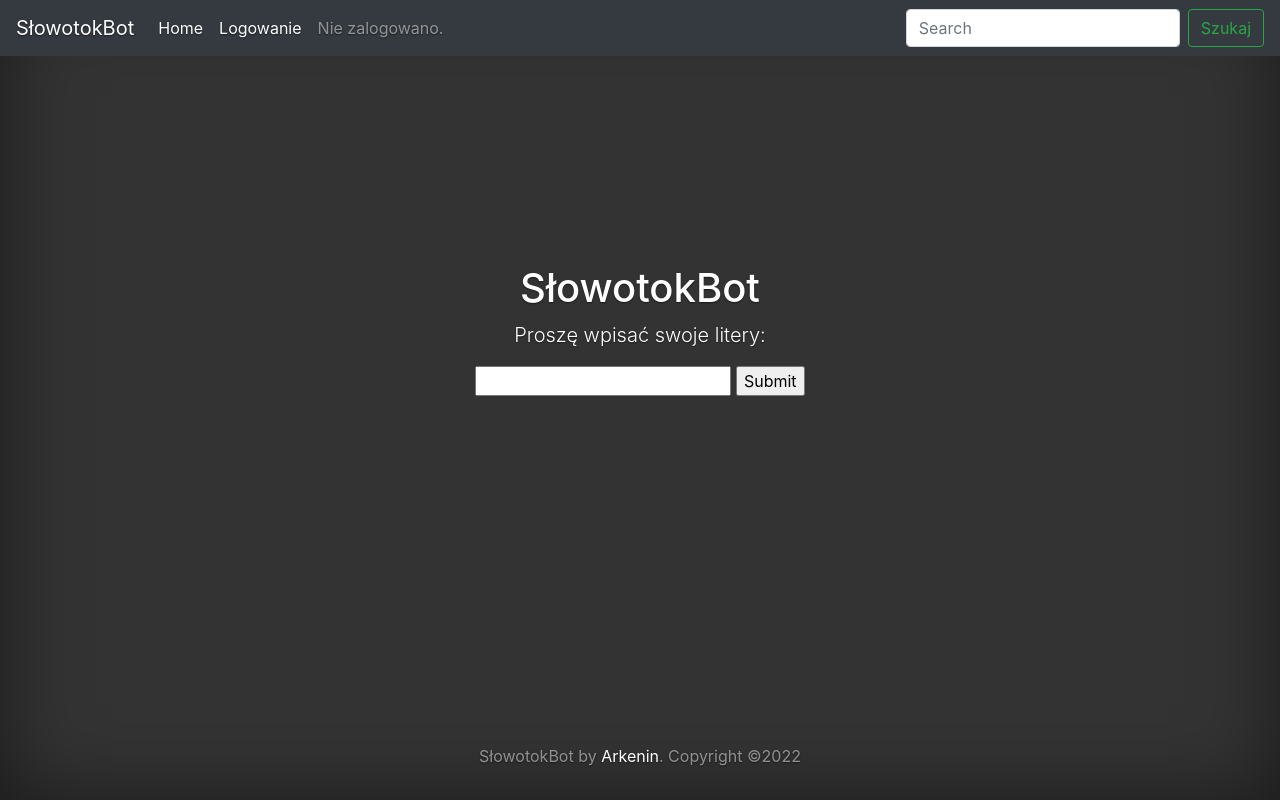
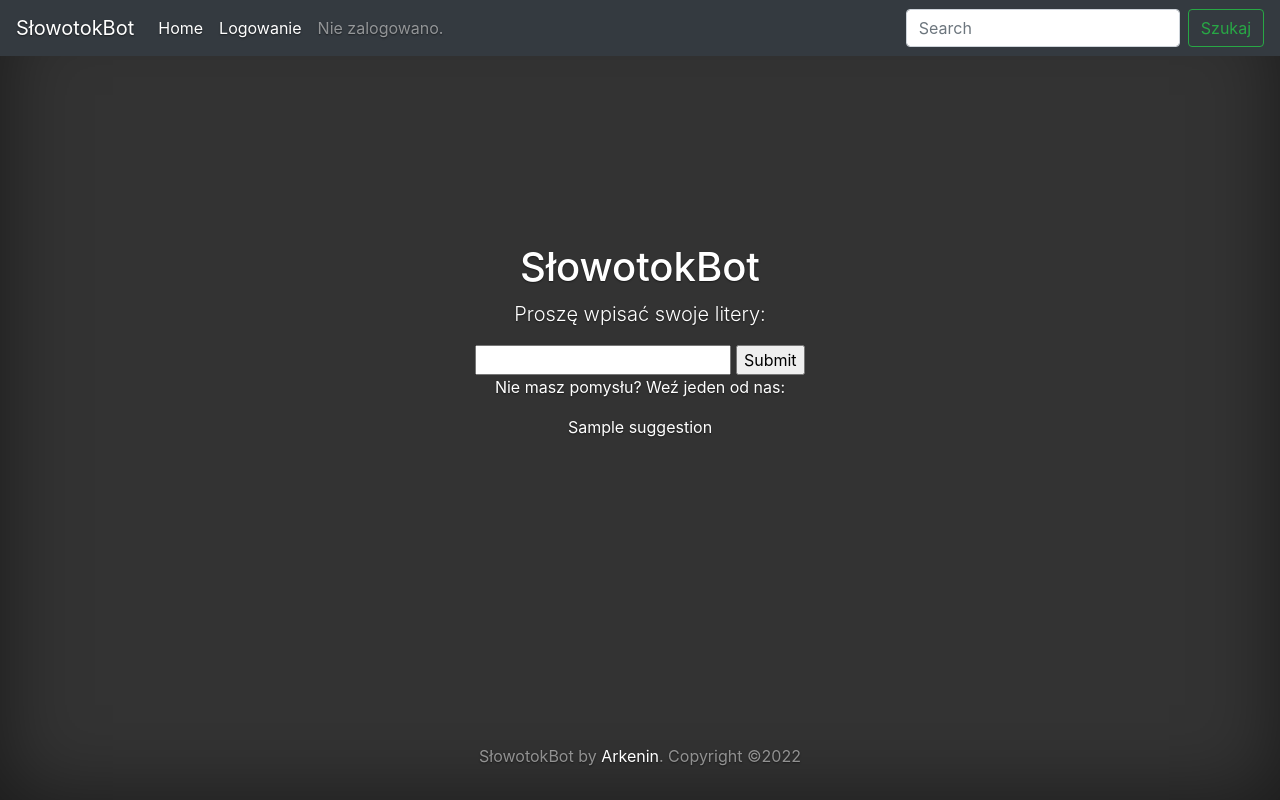
Before and after one commit to Arkenin/SlowotokBot, a Django app: template bot/templates/bot/index.html in a window 1280 px wide. Run offline with Django 4.2, Linux system fonts and the light colour scheme; tables that the repository leaves empty hold one stand-in row (values such as "Sample post"); the template is opened without the code that fills it: values that come from a table or form of the project are taken from there, most other values are stand-ins (such as "Sample title", 1, 10 or a date in 2020); parts of the project's set-up code (start-up, migrations or seed data) failed here and were passed over; some libraries are stand-ins or nearby versions.

Commit message:
update views, favicon, layout. add random letters function

```diff
--- a/bot/templates/bot/index.html
+++ b/bot/templates/bot/index.html
@@ -10,8 +10,11 @@
         {{ form }}
         <input type="submit">
     </form>
+    <p class="">Nie masz pomysłu? Weź jeden od nas:</p>
+    <div>{{ suggestion }}</div>
+
     {% if message %}
-    <div>{{ message }}</div>
+    <a href="{% url 'login' %}">{{ message }}</a>
     {% endif %}
   </div>
 {% endblock %}
--- a/bot/templates/bot/layout.html
+++ b/bot/templates/bot/layout.html
@@ -9,7 +9,7 @@
     <meta name="author" content="">
     <link rel="icon" href="{% static 'bot/favicon.ico' %}">
 
-    <title>Cover Template for Bootstrap</title>
+    <title>Botuj ze SłowotokBotem ;)</title>
 
     <!-- Bootstrap core CSS -->
     <link rel="stylesheet" href="https://cdn.jsdelivr.net/npm/bootstrap@4.0.0/dist/css/bootstrap.min.css" integrity="sha384-Gn5384xqQ1aoWXA+058RXPxPg6fy4IWvTNh0E263XmFcJlSAwiGgFAW/dAiS6JXm" crossorigin="anonymous">
@@ -52,12 +52,12 @@
         </div>
       </nav>
     </header>
-    <div class="container">
+
+    <div class="container cover-shadow">
       <div class="d-flex h-100 p-3 mx-auto flex-column">
 
-        <main role="main" class="container"></main>
+      <main role="main" class="container"></main>
         {% block body %}
-
         {% endblock %}
       </main>
       <footer class="mastfoot mx-auto mt-auto">
@@ -69,13 +69,6 @@
       </div>
     </div>
 
-<!--
-      <footer class="mx-auto">
-        <div class="inner">
-          <p>SłowotokBot by <a href="https://github.com/Arkenin/">Arkenin</a>. Copyright ©2022</p>
-        </div>
-      </footer> -->
-
     <!-- Bootstrap core JavaScript
     ================================================== -->
     <!-- Placed at the end of the document so the pages load faster -->
--- a/bot/views.py
+++ b/bot/views.py
@@ -5,7 +5,7 @@ from django import forms
 from django.db import IntegrityError
 from django.contrib.auth import authenticate, login, logout
 
-from bot.utils import Solver
+from bot.utils import Solver, generate_letters
 from .models import User, Search
 from datetime import datetime
 
@@ -31,7 +31,7 @@ def index(request):
         request.session["letters"] = None
     if "counter" not in request.session:
         request.session["counter"] = 2
-
+    suggestion = generate_letters()
 
     # Check if method is POST
     if request.method == "POST":
@@ -62,23 +62,22 @@ def index(request):
                     user = user,
                     )
             search.save()
-
             # Redirect user to list of words
             return HttpResponseRedirect(reverse("results"))
-
         else:
             if request.session["counter"] <= 0:
                 message = 'Limit osiągnięty. Prosimy się zalogować, aby móc wyszukać więcej słów'
-
             # If the form is invalid, re-render the page with existing information.
             return render(request, "bot/index.html", {
                 "form": LettersForm,
+                "suggestion" :suggestion,
                 "message": message,
             })
 
     return render(request, "bot/index.html", {
         "form": LettersForm(),
         "letters": request.session["letters"],
+        "suggestion" : suggestion,
     })
 
 def login_view(request):
--- a/static/bot/cover.css
+++ b/static/bot/cover.css
@@ -41,6 +41,7 @@ body {
   color: #fff;
   text-shadow: 0 .05rem .1rem rgba(0, 0, 0, .5);
   box-shadow: inset 0 0 5rem rgba(0, 0, 0, .5);
+
 }
 
 .cover-container {
```
Also changed, not shown: bot/templates/bot/results.html (+7 -6 lines), bot/utils.py (+7 -0 lines), static/bot/favicon.ico.
